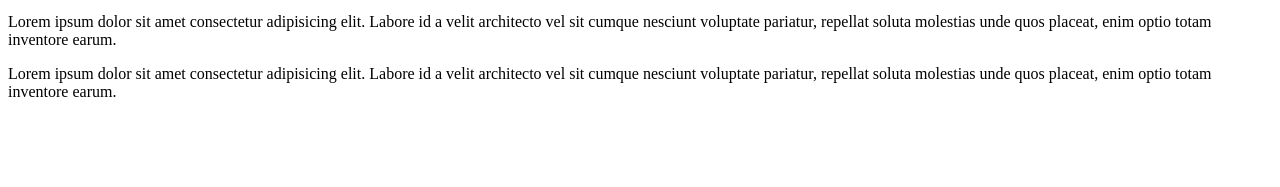
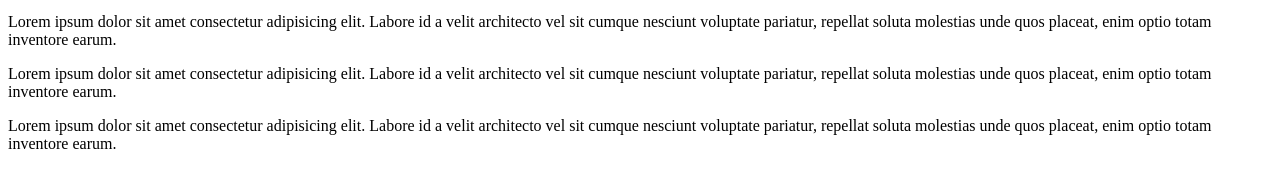
Before and after one commit to AngusDobson/COSC2196-TASK1, a plain HTML site: page home.html in a window 1280 px wide. Shown: the part 105-292 px from the top of the page. Drawn offline with Linux system fonts and the light colour scheme.

Commit message:
Small Change

```diff
--- a/home.html
+++ b/home.html
@@ -10,5 +10,6 @@
     <p>Lorem ipsum dolor sit amet consectetur adipisicing elit. Labore id a velit architecto vel sit cumque nesciunt voluptate pariatur, repellat soluta molestias unde quos placeat, enim optio totam inventore earum.</p>
     <p>Lorem ipsum dolor sit amet consectetur adipisicing elit. Labore id a velit architecto vel sit cumque nesciunt voluptate pariatur, repellat soluta molestias unde quos placeat, enim optio totam inventore earum.</p>
     <p>Lorem ipsum dolor sit amet consectetur adipisicing elit. Labore id a velit architecto vel sit cumque nesciunt voluptate pariatur, repellat soluta molestias unde quos placeat, enim optio totam inventore earum.</p>
+    <p>Lorem ipsum dolor sit amet consectetur adipisicing elit. Labore id a velit architecto vel sit cumque nesciunt voluptate pariatur, repellat soluta molestias unde quos placeat, enim optio totam inventore earum.</p>
 </body>
 </html>
```
